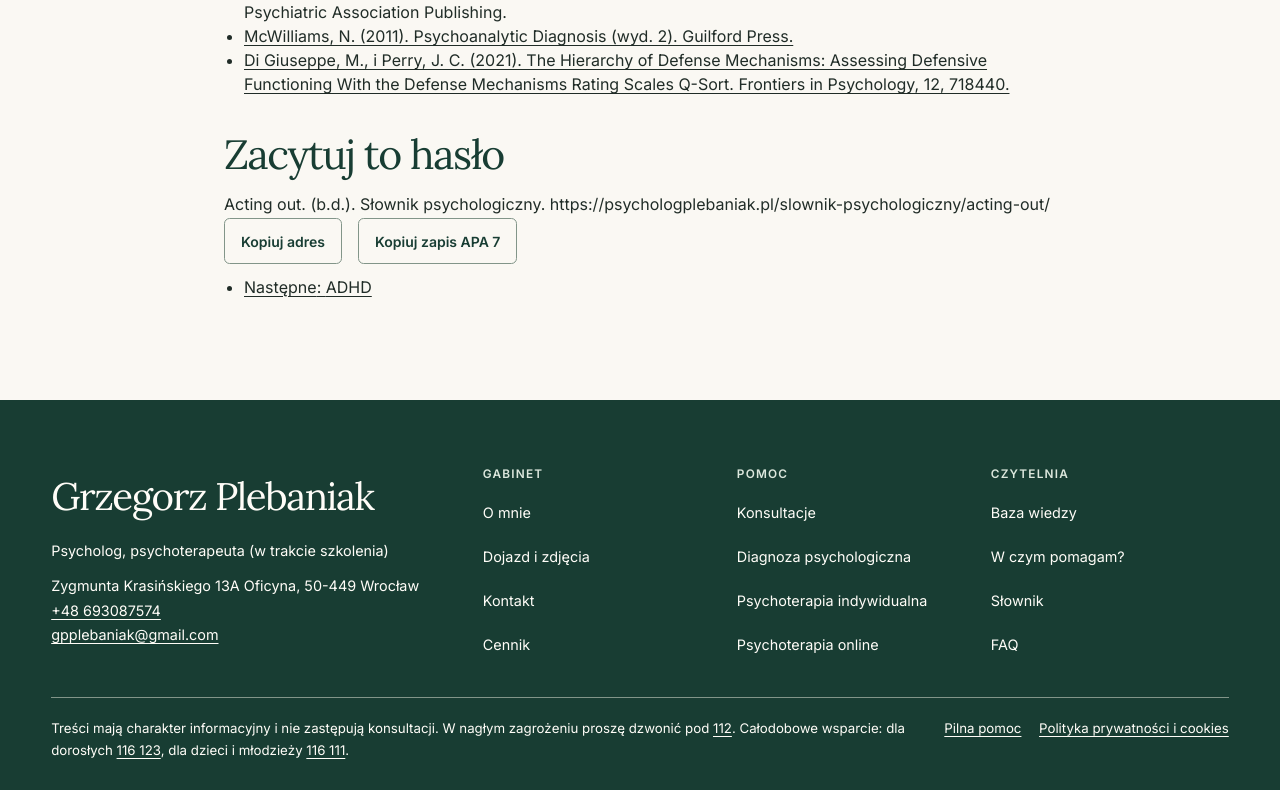
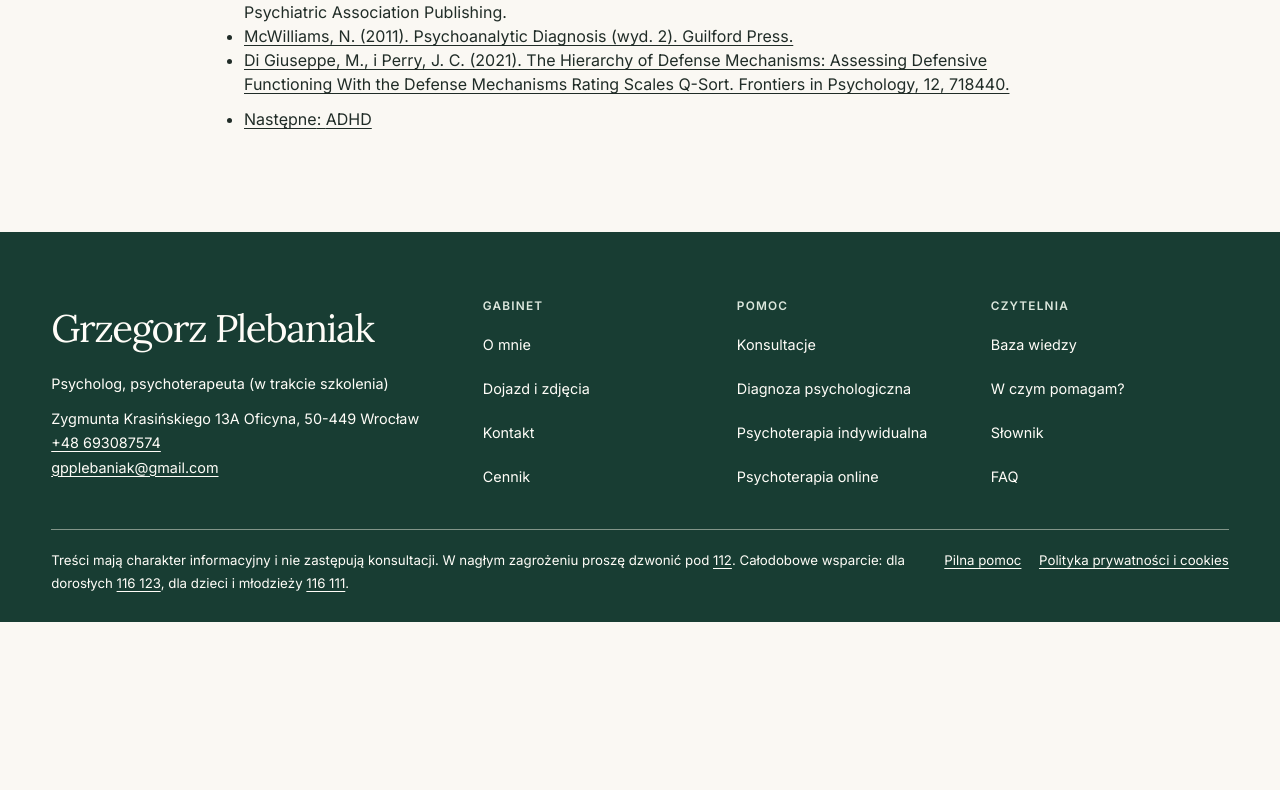
Before and after one commit to Aqulol/strona-psycholog, a Next.js app: page /slownik-psychologiczny/acting-out in a window 1280 px wide. Shown: the part 1165-1955 px from the top of the page. After the commit the page ends 1787 px from the top, so only its background shows below. Built offline with nearby package versions, Linux system fonts and the light colour scheme.

Commit message:
Usuń funkcję cytowania haseł słownika
Co-authored-by: arena-agent <297053741+arena-agent@users.noreply.github.com>

```diff
--- a/app/editorial.css
+++ b/app/editorial.css
@@ -210,7 +210,6 @@ main.price-editorial{width:min(100% - 2 * var(--gutter),53rem);max-width:53rem;p
 .glossary-letters {margin-top:.8rem;}
 .lexicon-category {color:var(--muted);display:block;font-size:.8rem;}
 .glossary-chronology {padding:1rem;border:1px solid var(--rule);}
-.glossary-clipboard p {overflow-wrap:anywhere;}
 
 [data-filter-group][hidden], [data-filter-row][hidden], [data-catalogue-letter][hidden], [data-catalogue-section][hidden] {display:none!important;}
 .help-category-nav ul {display:flex;flex-wrap:wrap;gap:.35rem .8rem;margin:0 0 1.25rem;padding:0;list-style:none;}
--- a/components/GlossaryCitation.tsx
+++ /dev/null
@@ -1,8 +0,0 @@
-'use client';
-import {useEffect,useState} from 'react';
-export default function GlossaryCitation({url,citation}:{url:string;citation:string}){
- const [ready,setReady]=useState(false),[message,setMessage]=useState('');
- useEffect(()=>setReady(Boolean(navigator.clipboard)),[]);
- async function copy(value:string){try{await navigator.clipboard.writeText(value);setMessage('Skopiowano.');}catch{setMessage('Nie udało się skopiować. Zaznacz tekst i skopiuj ręcznie.');}}
- return <section className="glossary-clipboard"><h2>Zacytuj to hasło</h2><p>{citation}</p>{ready&&<div className="hero-actions" data-lastmod-ignore><button type="button" className="button-secondary" onClick={()=>copy(url)}>Kopiuj adres</button><button type="button" className="button-secondary" onClick={()=>copy(citation)}>Kopiuj zapis APA 7</button><span role="status">{message}</span></div>}</section>;
-}
--- a/components/GlossaryEntryPage.tsx
+++ b/components/GlossaryEntryPage.tsx
@@ -5,20 +5,17 @@ import {readingMinutes} from '../lib/reading-time';
 import {Json} from './Site';
 import KnowledgePage from './KnowledgePage';
 import ReadingTime from './ReadingTime';
-import GlossaryCitation from './GlossaryCitation';
 function published(slug:string){const term=publishedTerms.find(row=>row.slug===slug);if(!term)throw new Error(`Nie można wyeksportować nieopublikowanego hasła: ${slug}`);return term;}
 export function glossaryMetadata(slug:string){const term=published(slug);return meta(`${glossaryPath}${slug}/`,`${term.term} | Słownik psychologiczny`,term.definition);}
 export default function GlossaryEntryPage({slug}:{slug:string}){
  const term=published(slug),path=`${glossaryPath}${slug}/`,url=domain+path,index=publishedTerms.indexOf(term);
  const body=<><section><h2>Znaczenie pojęcia</h2><p>{term.explanation}</p></section>{term.sections?.map(section=><section key={section.title}><h2>{section.title}</h2>{section.paragraphs.map(p=><p key={p}>{p}</p>)}</section>)}{term.examples.length>0&&<section><h2>{term.examples.length===1?'Przykład fikcyjny':'Przykłady fikcyjne'}</h2>{term.examples.map(p=><p key={p}>{p}</p>)}</section>}<section><h2>Jak odróżnić od podobnych pojęć?</h2><p>{term.distinction}</p></section>{term.clinical&&<section><h2>Znaczenie kliniczne</h2><p>{term.clinical}</p></section>}</>;
  const minutes=readingMinutes(<><p>{term.definition}</p>{body}</>);
- const citation=`${term.author ? `${term.author}. ` : `${term.h1??term.term}. `}(${term.updated??term.published??'b.d.'}). ${term.author ? `${term.h1??term.term}. ` : ''}Słownik psychologiczny. ${url}`;
  return <KnowledgePage path={path} title={term.h1??term.term} description={term.definition}>
   <Json data={{'@context':'https://schema.org','@type':'DefinedTerm','@id':`${url}#pojecie`,name:term.term,description:term.definition,alternateName:[...term.synonyms,...(term.english?[term.english]:[])],inDefinedTermSet:{'@id':`${domain}${glossaryPath}#slownik`}}}/>
   <p className="hero-copy lexicon-definition">{term.definition}</p>
   <p className="offer-meta">{[term.category,...(term.categories??[])].join(' · ')}{term.english&&<> · {term.english}</>}{term.synonyms.length>0&&<> · Także: {term.synonyms.join(', ')}</>}<br/>{term.author ? `Autor: ${term.author}` : 'Materiał redakcyjny witryny'}{term.reviewer&&<> · Recenzja: {term.reviewer}{term.reviewedAt&&<> (<time dateTime={term.reviewedAt}>{term.reviewedAt}</time>)</>}</>}{term.published&&<> · Publikacja: <time dateTime={term.published}>{term.published}</time></>}{term.updated&&<> · Aktualizacja: <time dateTime={term.updated}>{term.updated}</time></>} {minutes>=2&&<ReadingTime minutes={minutes}/>}</p>{body}
   <section><h2>Powiązane materiały</h2><ul>{term.links.map(link=><li key={link.href}><a href={link.href}>{link.label}</a></li>)}{publishedTerms.filter(r=>term.related.includes(r.slug)).map(r=><li key={r.slug}><a href={`${glossaryPath}${r.slug}/`}>{r.term}</a></li>)}</ul></section>
   <section><h2>Bibliografia</h2><ul>{term.sources.map(id=>{const source=glossarySources[id];return <li key={id}>{source.href?<a href={source.href}>{source.label}</a>:source.label}</li>;})}</ul></section>
-  <GlossaryCitation url={url} citation={citation}/>
   <nav aria-label="Sąsiednie hasła"><ul>{([[publishedTerms[index-1],'Poprzednie'],[publishedTerms[index+1],'Następne']] as const).map(([row,label])=>row&&<li key={row.slug}><a href={`${glossaryPath}${row.slug}/`}>{label}: {row.term}</a></li>)}</ul></nav>
  </KnowledgePage>;}
--- a/scripts/check-knowledge.mjs
+++ b/scripts/check-knowledge.mjs
@@ -41,7 +41,9 @@ for(const row of terms){
    assert.ok(hits.slice(0,8).some(hit=>hit.href===href),`Global search: ${query} → ${href}`);
   }
   const html=readFileSync(`out${href}index.html`,'utf8');
-  for(const marker of ['DefinedTerm','BreadcrumbList','Zacytuj to hasło']) assert.ok(html.includes(marker),`${href}: ${marker}`);
+  for(const marker of ['DefinedTerm','BreadcrumbList']) assert.ok(html.includes(marker),`${href}: ${marker}`);
+  assert.doesNotMatch(html,/Zacytuj to hasło|Kopiuj adres|Kopiuj zapis APA 7|Skopiowano|glossary-clipboard/u,`${href}: removed citation feature`);
+  assert.match(html,/<section><h2>Bibliografia<\/h2><ul>.+?<\/ul><\/section><nav aria-label="Sąsiednie hasła">/su,`${href}: bibliography immediately before neighbouring entries`);
  }
 }
 for(const route of ['slownik-psychologiczny','kiedy-zglosic-sie-na-terapie']){
```
